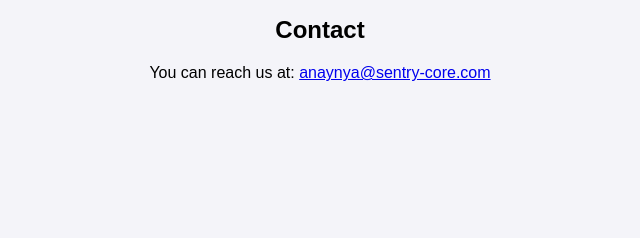
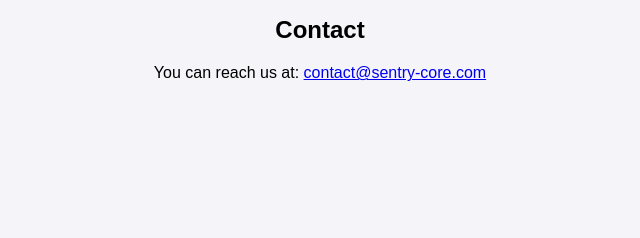
Before and after one commit to Sentrycoresec/Website, a plain HTML site: page index.html in a window 1280 px wide. Shown: the part 337-575 px from the top of the page, 320-960 px from the left. Drawn offline with Linux system fonts and the light colour scheme.

Commit message:
Update index.html

```diff
--- a/index.html
+++ b/index.html
@@ -69,7 +69,7 @@
         </section>
         <section id="contact">
             <h2>Contact</h2>
-            <p>You can reach us at: <a href="mailto:contact@example.com">anaynya@sentry-core.com</a></p>
+            <p>You can reach us at: <a href="mailto:contact@example.com">contact@sentry-core.com</a></p>
         </section>
     </main>
     <footer>
```
